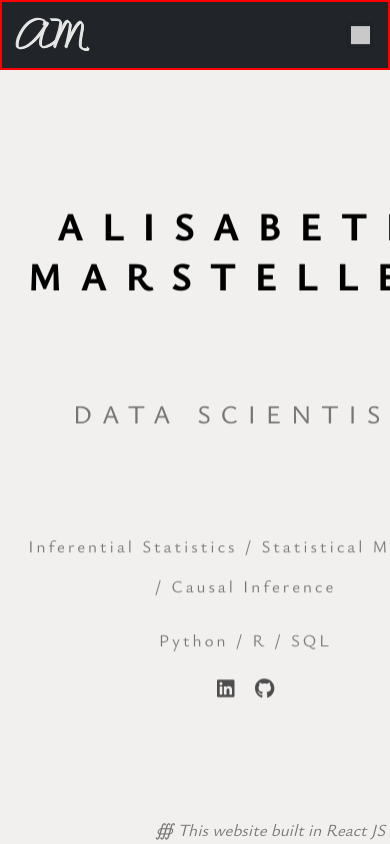
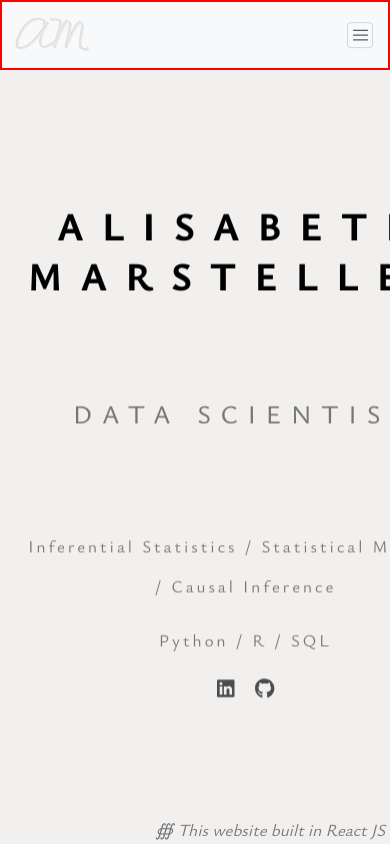
Before and after one commit to aam3/Personal_Website, a React (Create React App) app: page / in a window 390 px wide. Shown: the top 844 px of the page. Built offline with nearby package versions, Linux system fonts and the light colour scheme.

Commit message:
removed icon formatting

```diff
--- a/src/components/Sidebar/index.js
+++ b/src/components/Sidebar/index.js
@@ -12,7 +12,7 @@ import 'bootstrap/dist/css/bootstrap.min.css';
 const Sidebar = () => {
   return (
     <>
-    <Navbar expand="lg" className="custom-navbar" bg="dark" fixed="top" collapseOnSelect="true">
+    <Navbar expand="lg" className="custom-navbar" bg="light" fixed="top" collapseOnSelect="true">
       {/* <Container > */}
         <Navbar.Brand href="/"><img className='signature-logo' src={LogoS} alt='logo'/></Navbar.Brand>
         <Navbar.Toggle aria-controls="basic-navbar-nav" />
--- a/src/components/Sidebar/index.scss
+++ b/src/components/Sidebar/index.scss
@@ -62,11 +62,11 @@
       z-index: 1001; // Ensure it's above other elements
     }
 
-    .navbar-toggler-icon {
-      background: rgb(54, 54, 54);
-      filter: invert(100%);
-      border-color: rgb(54, 54, 54);
-    }
+    // .navbar-toggler-icon {
+    //   background: rgb(54, 54, 54);
+    //   filter: invert(100%);
+    //   border-color: rgb(54, 54, 54);
+    // }
 
     .nav-content {
       position: static; // Reset the absolute positioning
```
